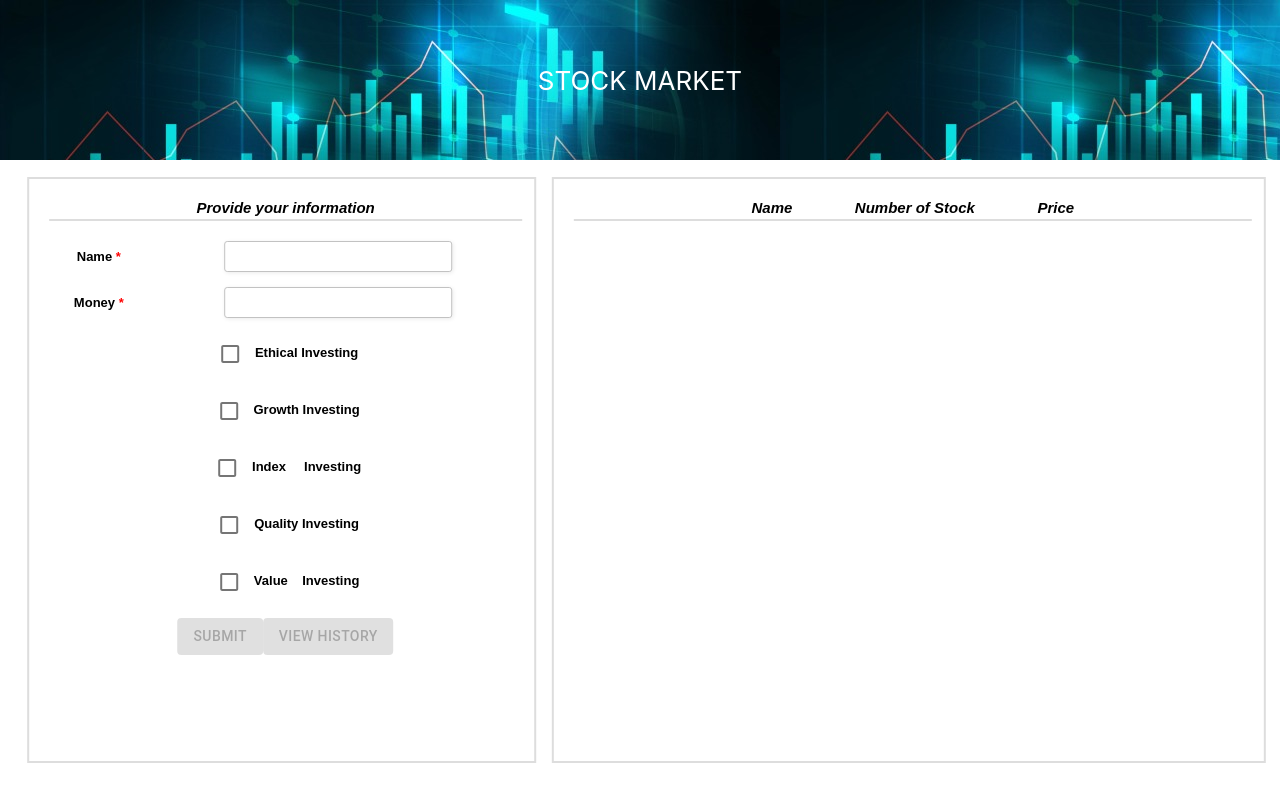
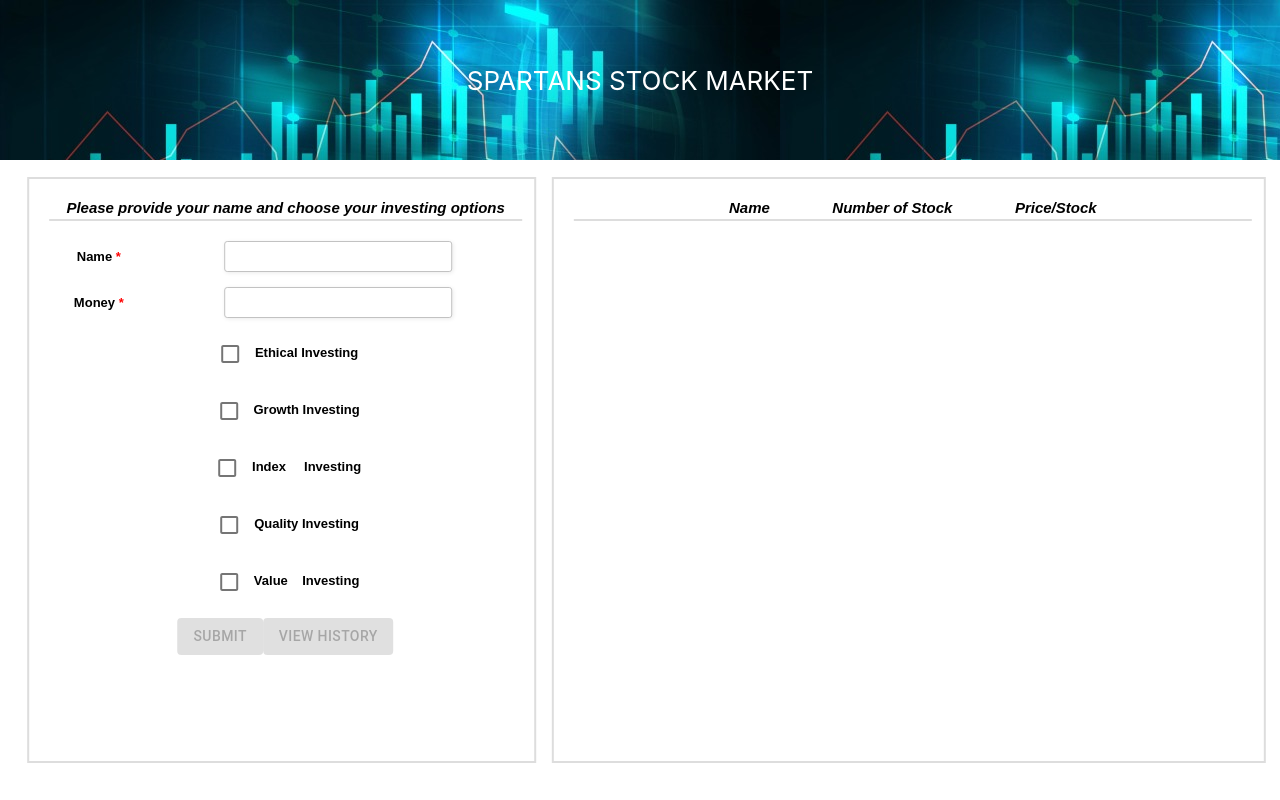
Before and after one commit to FarokhC/StockMarketAppFrontend, a React (Create React App) app: page / in a window 1280 px wide. Built offline with nearby package versions, Linux system fonts and the light colour scheme.

Commit message:
Modify names

```diff
--- a/src/App.js
+++ b/src/App.js
@@ -18,7 +18,7 @@ function App() {
       <header className="App-header">
 
         <p>
-          STOCK MARKET
+          SPARTANS STOCK MARKET
         </p>
         <a
           className="App-link"
--- a/src/Components/StockHomePage.js
+++ b/src/Components/StockHomePage.js
@@ -241,7 +241,7 @@ constructor(props) {
     for (var key in this.state.bought) {
       if (this.state.bought.hasOwnProperty(key)) {
         result +=  key + "                                  " + this.state.bought[key][0] +
-        "                                 " + this.state.bought[key][1] + "\n";
+        "                                 $" + this.state.bought[key][1] + "\n";
       }
     }
     return result;
@@ -286,7 +286,7 @@ constructor(props) {
     return (
       <div>
          <div className="form-style-2">
-            <div className="form-style-2-heading">Provide your information</div>
+            <div className="form-style-2-heading">Please provide your name and choose your investing options</div>
                 <form action="" method="post" onSubmit={this.handleSubmit}>
                     <label ><span>Name <span className="required">*</span></span><input type="text" className="input-field" name="field1" onChange={(e) => this.updateName(e)} /></label>
                     <label ><span>Money <span className="required">*</span></span><input type="number" className="input-field" investamount="field2" onChange={(e) => this.updateMoney(e)} /></label>
@@ -301,7 +301,7 @@ constructor(props) {
             </div>
         <div className="form-style-3">
             <div >
-            <div className="form-style-2-heading">Name               Number of Stock               Price</div>
+            <div className="form-style-2-heading">Name               Number of Stock               Price/Stock</div>
               {this.renderStockRecommendataions()}
             </div>
             <div >
```
